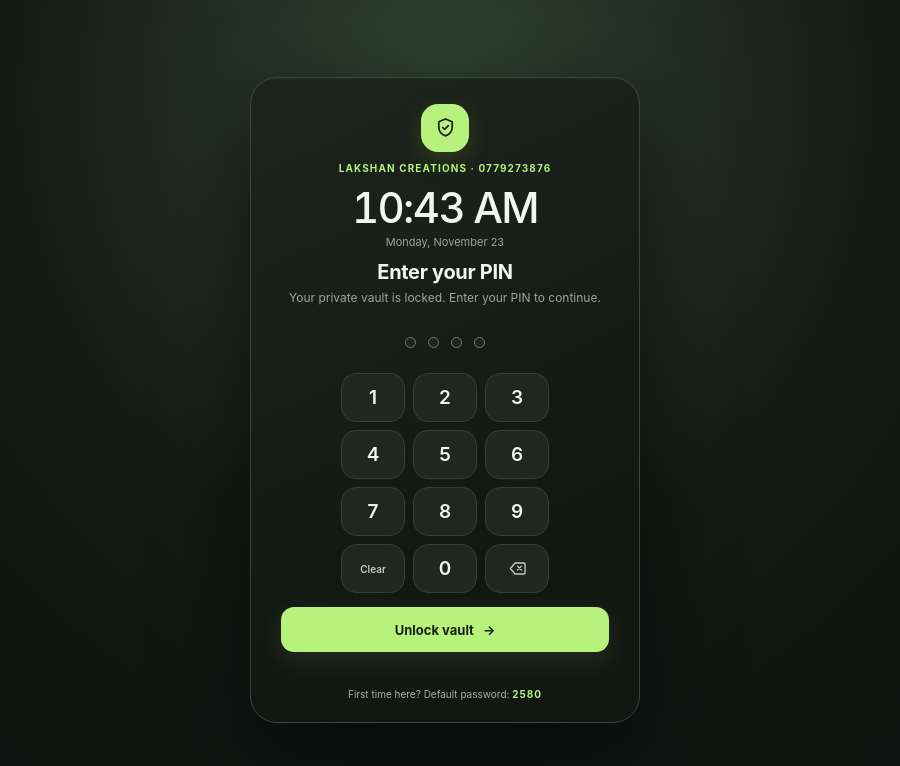
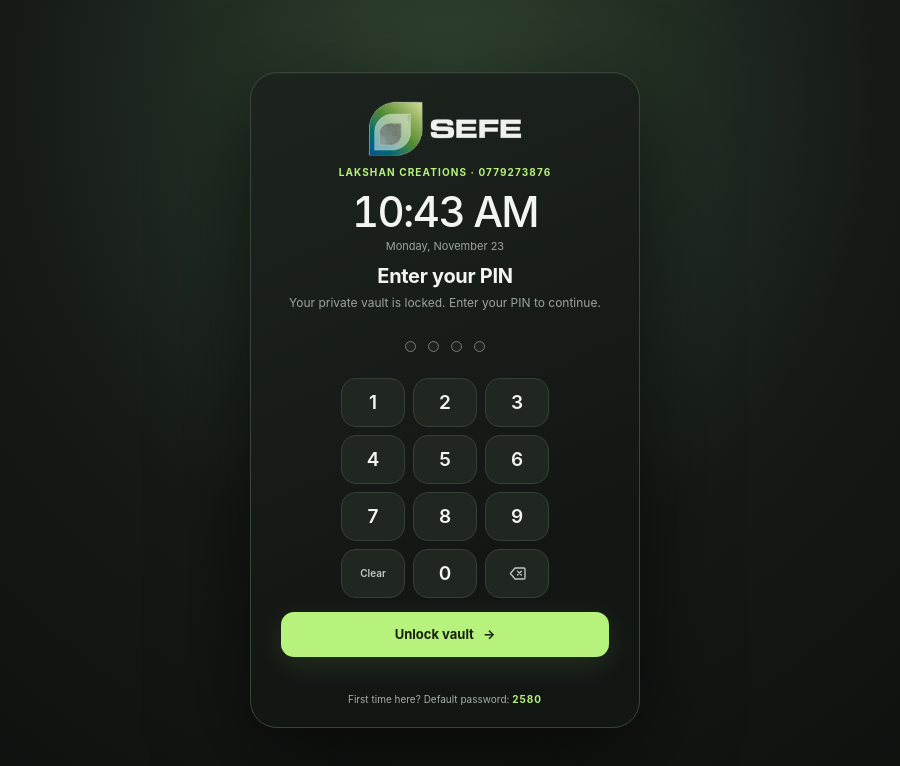
Before and after one commit to nclsolutions/lakshan-creations-vault, a plain HTML site: page index.html in a window 1280 px wide. Shown: the whole page, without its empty margins (195-1095 px from the left). Drawn offline with Linux system fonts and the light colour scheme.

Commit message:
Add transparent SEFE logo to PIN screen
Co-authored-by: Copilot <223556219+Copilot@users.noreply.github.com>

```diff
--- a/index.html
+++ b/index.html
@@ -132,7 +132,8 @@
     .hidden { display: none !important; }
     .login-screen { display: grid; min-height: 100svh; place-items: center; padding: 24px 18px; background: radial-gradient(ellipse at 50% 12%, #314431 0, #151a16 48%, #0c0f0d 100%); }
     .login-card { width: min(100%, 390px); padding: 26px 30px 22px; border: 1px solid #39443b; border-radius: 27px; background: linear-gradient(155deg, #1d241e, #131714 72%); box-shadow: 0 28px 90px #0009, inset 0 1px #ffffff0a; text-align: center; }
-    .login-card .brand-mark { width: 48px; height: 48px; margin: 0 auto 10px; border-radius: 17px; }
+    .login-logo { width: 158px; margin: 0 auto 8px; }
+    .login-logo img { display: block; width: 100%; height: auto; }
     .login-brand { margin: 0 0 12px; color: var(--green); font-size: 10px; font-weight: 700; letter-spacing: 1.1px; }
     .lock-time { margin: 0 0 13px; color: var(--text); }
     .lock-time strong { display: block; font-size: 42px; font-weight: 520; letter-spacing: -1.7px; line-height: 1.05; font-variant-numeric: tabular-nums; }
@@ -198,7 +199,7 @@
     @media (max-height: 700px) {
       .login-screen { padding-top: 12px; padding-bottom: 12px; }
       .login-card { padding: 16px 24px 14px; }
-      .login-card .brand-mark { width: 40px; height: 40px; margin-bottom: 6px; }
+      .login-logo { width: 138px; margin-bottom: 6px; }
       .login-brand { margin-bottom: 7px; }
       .lock-time { margin-bottom: 8px; }
       .lock-time strong { font-size: 35px; }
@@ -215,9 +216,7 @@
 <body>
   <main id="loginScreen" class="login-screen">
     <form id="loginForm" class="login-card">
-      <div class="brand-mark" aria-hidden="true">
-        <svg viewBox="0 0 24 24" fill="none"><path d="M12 3.2 19 6v5.5c0 4.5-2.9 7.8-7 9.3-4.1-1.5-7-4.8-7-9.3V6l7-2.8Z" stroke="currentColor" stroke-width="1.8" stroke-linejoin="round"/><path d="m9 12 2 2 4-4" stroke="currentColor" stroke-width="1.8" stroke-linecap="round" stroke-linejoin="round"/></svg>
-      </div>
+      <div class="login-logo"><img src="sefe-logo.png" alt="SEFE logo"></div>
       <div class="login-brand">LAKSHAN CREATIONS · 0779273876</div>
       <div class="lock-time" aria-live="off"><strong id="lockClock">--:--</strong><span id="lockDate"></span></div>
       <h1>Enter your PIN</h1>
```
Also changed, not shown: sefe-logo.png (added).
